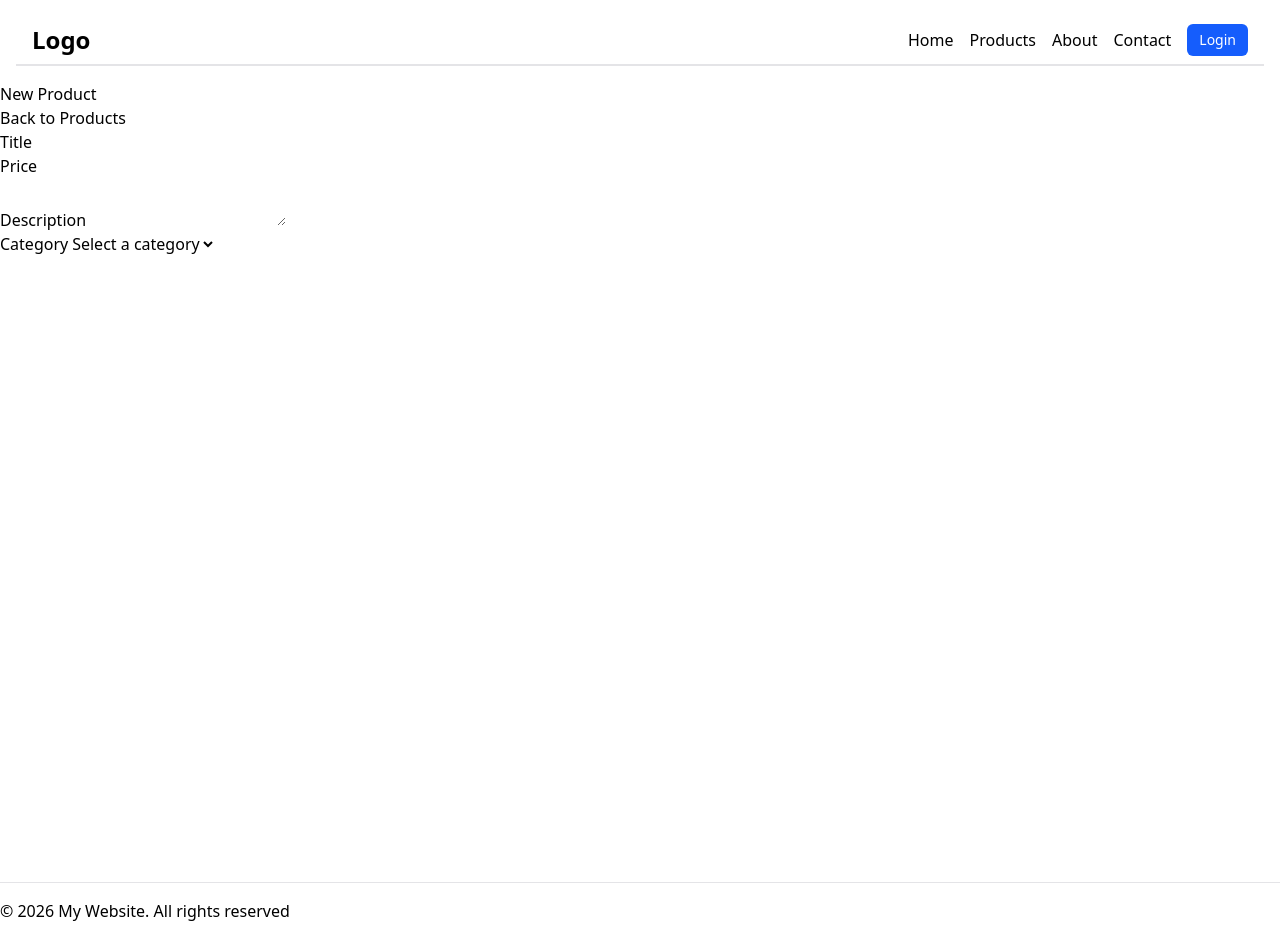
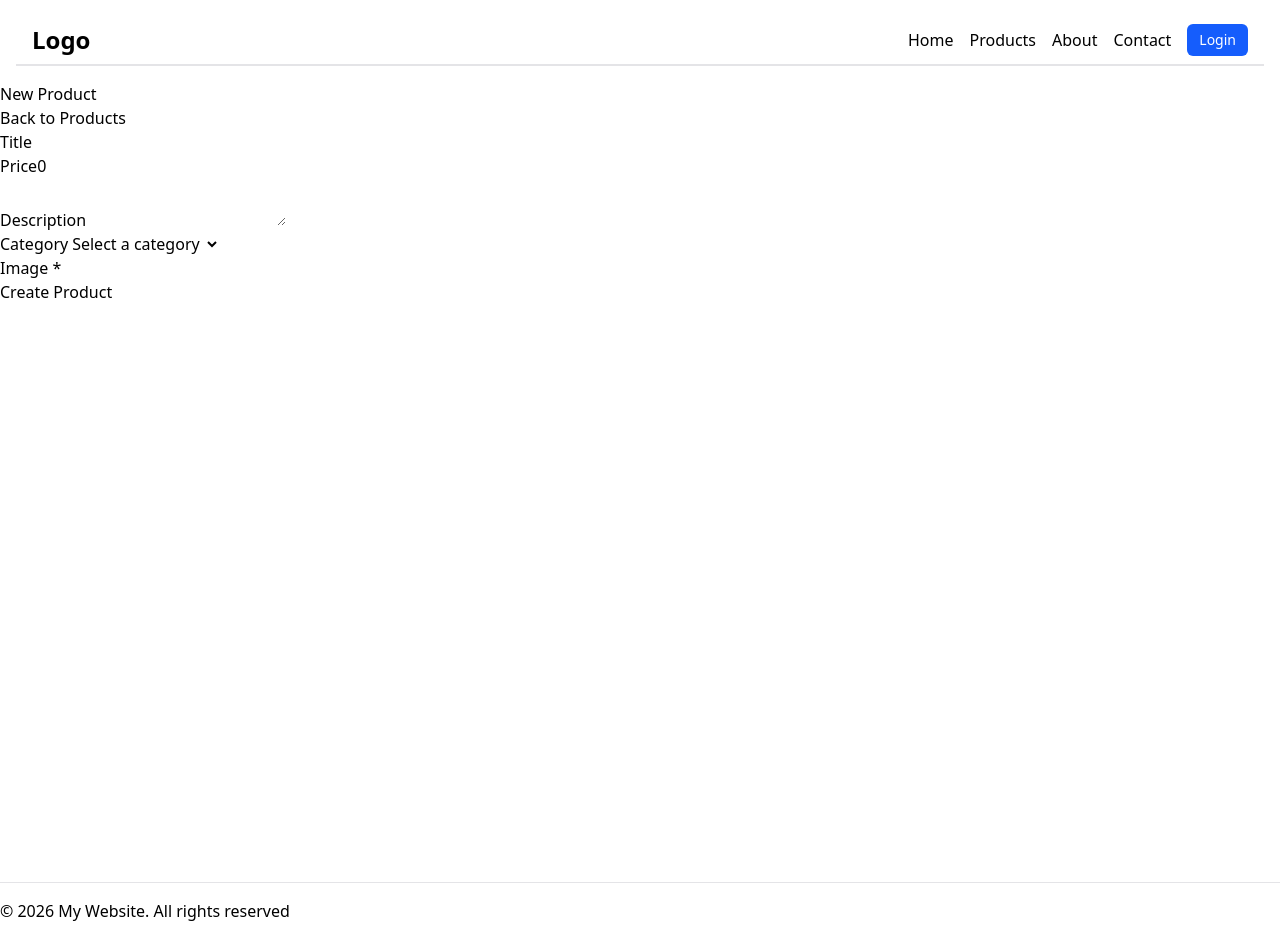
Before and after one commit to at0107/fakestore, a Next.js app: page /products/new in a window 1280 px wide. Built offline with nearby package versions, Linux system fonts and the light colour scheme.

Commit message:
fourth commit

```diff
--- a/components/product/AddProductForm.tsx
+++ b/components/product/AddProductForm.tsx
@@ -2,6 +2,7 @@
 import { useState } from "react"
 import Link from "next/link"
 import type { Product } from "@/types/product"
+import { BASE_URL } from "@/lib/constants"
 
 const EMPTY_PRODUCT: Product = {
     id: 0,
@@ -24,34 +25,101 @@ const CATEGORIES = ["men's clothing",
 
 
 export default function AddProductForm() {
-    const [product, setProduct] = useState<Product>(EMPTY_PRODUCT);
+    const [fields, setFields] = useState<Product>(EMPTY_PRODUCT);
     const [errors, setErrors] = useState<string | null>(null);
     const [isLoading, setIsLoading] = useState(false);
     const [createdProduct, setCreatedProduct] = useState<Product | null>(null);
 
-    const handleChange = () => {};
-    const handleSubmit = () => {};
+    const handleChange = (event: React.ChangeEvent<HTMLInputElement | HTMLTextAreaElement | HTMLSelectElement>) => {
+        const {name,value} = event.target;
+        setFields({...fields,[name]: value})
+    };
+
+    const handleSubmit = async (event: React.FormEvent) => {
+        event.preventDefault();
+        setErrors(null);
+        setIsLoading(true);
+        try{
+            const response = await fetch(`${BASE_URL}/products`, {
+                method: 'POST',
+                body: JSON.stringify(fields),
+            })
+            if(!response.ok){
+                throw new Error("Failed to create product")
+            }
+            const data = await response.json();
+            setCreatedProduct(data)
+        } catch (error:unknown) {
+            setErrors(error instanceof Error ? error.message: "An unknown error occured")
+        } finally {
+            setIsLoading(false)
+        }
+    };
 
     return (
-        <form>
+        <form onSubmit={handleSubmit}>
             <div>
                 <label htmlFor="title">Title</label>
-                <input type="text" id="title" name="title" />
+                <input
+                type="text"
+                id="title"
+                name="title"
+                value={fields.title}
+                onChange={handleChange}
+                required
+                />
             </div>
             <div>
                 <label htmlFor="price">Price</label>
-                <input type="number" id="price" name="price" />
+                <input
+                type="number"
+                id="price"
+                name="price"
+                value={fields.price}
+                onChange={handleChange}
+                required
+                />
             </div>
              <div>
                 <label htmlFor="description">Description</label>
-                <textarea name="description" id="description"></textarea>
+                <textarea
+                name="description"
+                id="description"
+                value={fields.description}
+                onChange={handleChange}
+                required
+                />
             </div>
             <div>
                 <label htmlFor="category">Category</label>
-                <select name="category" id="category">
+                <select
+                name="category"
+                id="category"
+                value={fields.category}
+                onChange={handleChange}
+                required
+                >
                     <option value="">Select a category</option>
+                    {CATEGORIES.map((category) => (
+                        <option key={category} value="{category}">{category}</option>
+                    ))}
                 </select>
             </div>
+            <div>
+                <label htmlFor="image">Image *</label>
+                <input
+                type="text"
+                id="image"
+                name="image"
+                value={fields.image}
+                onChange={handleChange}
+                required
+                 />
+            </div>
+
+            <button type="submit" disabled={isLoading}>
+                {isLoading ? "Creating": "Create Product"}
+            </button>
         </form>
     )
 }
```
